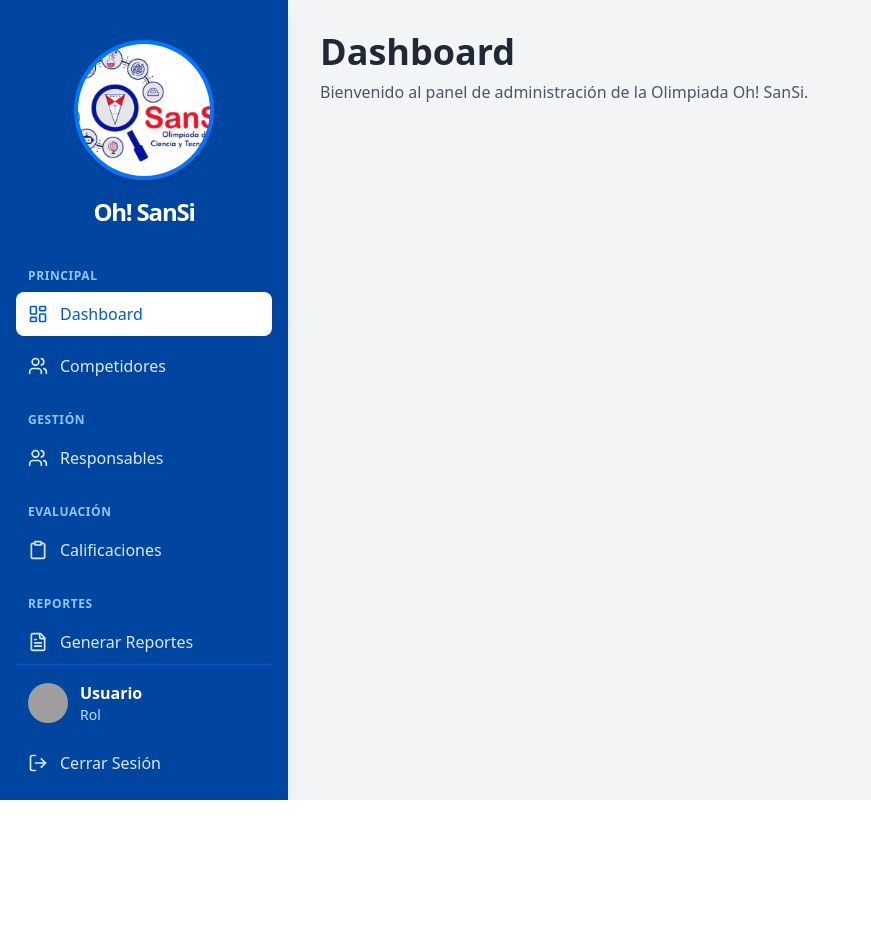
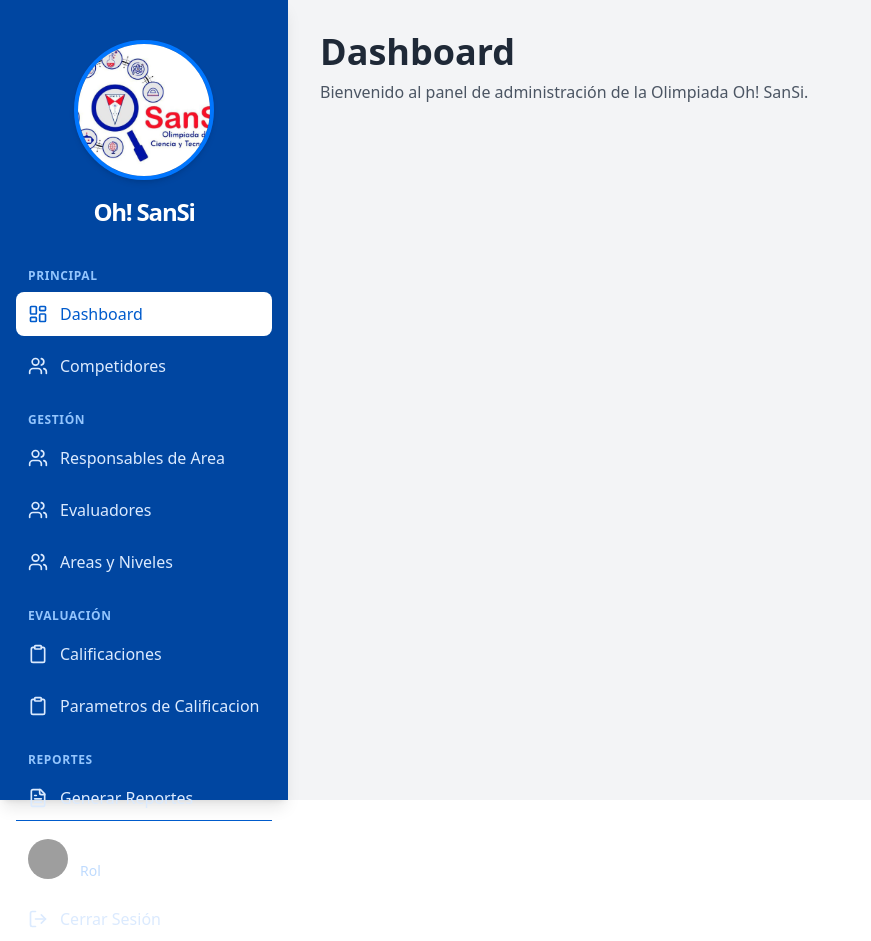
Before and after one commit to seedsagile/Project-OHSANSI-Frontend, a React (Vite) app: page /dashboard in a window 1280 px wide. Shown: the whole page, without its empty margins (0-871 px from the left). Before the commit the page ends 800 px from the top, so only its background shows below. Built offline with nearby package versions, Linux system fonts and the light colour scheme; grey boxes are pictures that could not be loaded.

Commit message:
Feat: Arreglo de rutas de integracion

```diff
--- a/src/components/layout/Sidebar.tsx
+++ b/src/components/layout/Sidebar.tsx
@@ -43,10 +43,13 @@ export function Sidebar() {
                 <NavLink to="/competidores" icon={<UsersIcon />} label="Competidores" />
 
                 <p className="px-3 mt-4 text-xs font-semibold text-principal-300 uppercase tracking-wider">Gestión</p>
-                <NavLink to="/responsables" icon={<UsersIcon />} label="Responsables" />
+                <NavLink to="/responsables" icon={<UsersIcon />} label="Responsables de Area" />
+                <NavLink to="/evaluadores" icon={<UsersIcon />} label="Evaluadores" />
+                <NavLink to="/areasNives" icon={<UsersIcon />} label="Areas y Niveles" />
 
                 <p className="px-3 mt-4 text-xs font-semibold text-principal-300 uppercase tracking-wider">Evaluación</p>
                 <NavLink to="/calificaciones" icon={<ClipboardIcon />} label="Calificaciones" />
+                <NavLink to="/parametrosCalificaciones" icon={<ClipboardIcon />} label="Parametros de Calificacion" />
 
                 <p className="px-3 mt-4 text-xs font-semibold text-principal-300 uppercase tracking-wider">Reportes</p>
                 <NavLink to="/reportes" icon={<FileTextIcon />} label="Generar Reportes" />
```
Also changed, not shown: src/App.tsx (+20 -0 lines).
